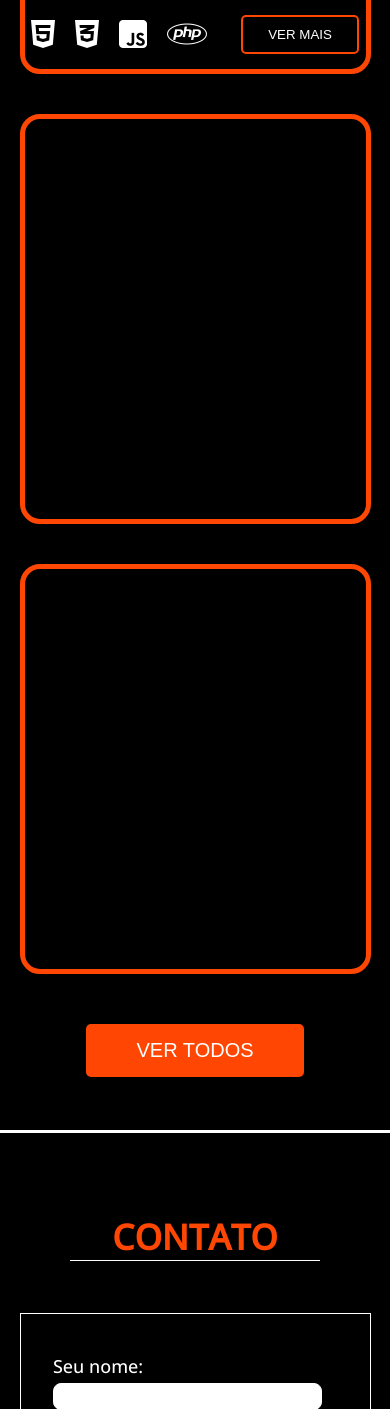
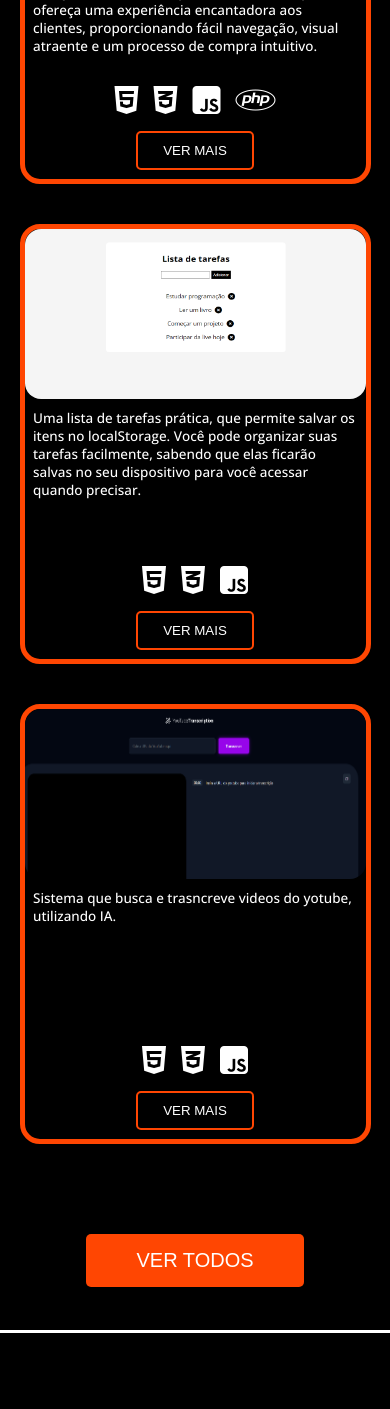
Before and after one commit to gsocria/portfolio, a PHP site: page / in a window 390 px wide. Shown: the part 2807-4216 px from the top of the page. Run offline with PHP 8.4, Linux system fonts and the light colour scheme; some libraries are stand-ins or nearby versions.

Commit message:
subindo alteracoes

```diff
--- a/assets/css/style.css
+++ b/assets/css/style.css
@@ -567,7 +567,7 @@ body {
 
     .minhas-skills {
     width: 100%;
-    height: 500px;
+    height: 550px;
     margin-top: 10px;
     border-bottom: 1px solid var(--branco) ;
 }
@@ -692,20 +692,15 @@ body {
 }
 
 .footer-projeto {
-    width: 100%;
+    width: 90%;
     display: flex;
-    justify-content: center;
-    gap: 40%;
+    justify-content: space-between;
     align-items: center;
     height: 50px;
     margin-top: 15px;
+    margin: 0 auto;
 }
 
-.icons-projeto {
-    display: flex;
-    justify-content: space-between;
-
-}
 
 .icons-projeto ul {
     display: flex;
@@ -742,7 +737,6 @@ body {
 .btn-verTodos {
    width: 100%;
    text-align: center;
-   margin-top: 50px;
 }
 
 .btn-verTodos button {
@@ -773,7 +767,7 @@ body {
     #projetos {
         width: 100%;
         padding-top: 80px;
-        height: 2100px;
+        height: 2250px;
     }
 
     .titulo-projetos {
@@ -805,7 +799,7 @@ body {
 
     .meu-projeto {
         width: 550px;
-        height: 410px;
+        height: 440px;
         border: 5px solid var(--laranja);
         border-radius: 20px;
     }
@@ -824,35 +818,35 @@ body {
     }
 
     .text-projeto p {
-        font-size: 15px;
+        font-size: 13.5px;
         color: var(--branco);
         transition: color 0.5s ease;
     }
 
     .footer-projeto {
         width: 100%;
-        display: flex;
-        justify-content: center;
-        gap: 10%;
-        align-items: center;
         height: 50px;
         margin-top: 15px;
+        display: block;
     }
 
     .icons-projeto {
-        display: flex;
-        justify-content: space-between;
-
+        justify-content: center;
     }
 
     .icons-projeto ul {
+        justify-content: center;
         display: flex;
-        gap: 20px;
-        align-items: center;
+        gap: 15px;
     }
+
 
     .icons-projeto i {
         transition: color 0.5s ease;
+    }
+
+    .botao-projeto {
+        text-align: center;
     }
 
     .botao-projeto button {
@@ -864,6 +858,7 @@ body {
         transition: 1s;
         cursor: pointer;
         transition: background-color 0.5s ease;
+        margin-top: 20px;
     }
 
     .botao-projeto button a {
@@ -1097,7 +1092,7 @@ body {
 
 .area textarea {
     resize: none;
-    color: var(--primary-color);
+    color: black;
     font-size: 18px;
     width: 90%;
 }
--- a/index.php
+++ b/index.php
@@ -1,5 +1,6 @@
 <!DOCTYPE html>
 <html lang="pt-br">
+
 <head>
     <meta charset="UTF-8">
     <meta name="viewport" content="width=device-width, initial-scale=1.0">
@@ -9,6 +10,7 @@
 
     <title>Portfólio</title>
 </head>
+
 <body>
     <header>
         <section class="navbar">
@@ -40,7 +42,7 @@
                 </div>
             </div>
 
-            <div class="menu-mobile" >
+            <div class="menu-mobile">
                 <div class="linha1"></div>
                 <div class="linha2"></div>
                 <div class="linha3"></div>
@@ -90,24 +92,24 @@
 
                     <div class="subTexto-sobre">
                         <p>
-                            Sou um desenvolvedor altamente motivado e apaixonado pela criação de soluções
-                            inovadoras.
-                            Com mais de cinco anos de experiência em desenvolvimento de software,
-                            adquiri habilidades técnicas sólidas e uma compreensão profunda dos princípios de
-                            programação
+                            Meu nome é Guilherme Gonçalves sou um desenvolvedor altamente motivado e apaixonado pela criação de soluções inovadoras. Com experiência em desenvolvimento de software e uma compreensão dos princípios fundamentais de programação, estou entusiasmado em continuar crescendo, aprendendo e contribuindo para projetos desafiadores.
                         </p>
                     </div>
 
                     <div class="icons-sobre">
                         <ul>
                             <li>
-                                <a href="https://github.com/gsocria?tab=repositories" target="_blank"><i class="fa-brands fa-github fa-2xl" style="color: var(--branco);"></i></a>
+                                <a href="https://github.com/gsocria?tab=repositories" target="_blank"><i
+                                        class="fa-brands fa-github fa-2xl" style="color: var(--branco);"></i></a>
                             </li>
                             <li>
-                                <a href="https://www.linkedin.com/in/guilherme-gon%C3%A7alves-de-souza-7941b2273/" target="_blank"><i class="fa-brands fa-linkedin fa-2xl" style="color: var(--branco);"></i></a>
+                                <a href="https://www.linkedin.com/in/guilherme-gon%C3%A7alves-de-souza-7941b2273/"
+                                    target="_blank"><i class="fa-brands fa-linkedin fa-2xl"
+                                        style="color: var(--branco);"></i></a>
                             </li>
                             <li>
-                                <a href="https://wa.me/5533999415207" target="_blank"> <i class="fa-brands fa-whatsapp fa-2xl" style="color: var(--branco);"></i></i></a>
+                                <a href="https://wa.me/5533999415207" target="_blank"> <i
+                                        class="fa-brands fa-whatsapp fa-2xl" style="color: var(--branco);"></i></i></a>
                             </li>
                         </ul>
                     </div>
@@ -190,7 +192,10 @@
 
                     <div class="text-projeto">
                         <p>
-                        Torneios.gg é um empreendimento pessoal em desenvolvimento, dedicado ao público dos e-Sports. O objetivo central desse projeto é proporcionar uma plataforma abrangente que permita aos usuários participar, monitorar e promover torneios em diversas modalidades dos e-Sports.</p>
+                            Torneios.gg é um empreendimento pessoal em desenvolvimento, dedicado ao público dos
+                            e-Sports. O objetivo central desse projeto é proporcionar uma plataforma abrangente que
+                            permita aos usuários participar, monitorar e promover torneios em diversas modalidades dos
+                            e-Sports.</p>
                     </div>
 
                     <div class="footer-projeto">
@@ -214,14 +219,14 @@
 
                 <div class="meu-projeto">
 
-                <div class="foto-projeto">
-                        <img src="./assets/img/Captura de Tela (2)-fotor-2023062314418.png" alt="">
+                    <div class="foto-projeto">
+                        <img src="./assets/img/lojaKAVG.PNG" alt="">
 
                     </div>
 
                     <div class="text-projeto">
                         <p>
-                        Torneios.gg é um empreendimento pessoal em desenvolvimento, dedicado ao público dos e-Sports. O objetivo central desse projeto é proporcionar uma plataforma abrangente que permita aos usuários participar, monitorar e promover torneios em diversas modalidades dos e-Sports.</p>
+                            O KAVG é um projeto pessoal de e-commerce voltado para a venda de produtos de confeitaria, desde bolos e cupcakes até doces personalizados. O objetivo é criar uma plataforma online que ofereça uma experiência encantadora aos clientes, proporcionando fácil navegação, visual atraente e um processo de compra intuitivo.</p>
                     </div>
 
                     <div class="footer-projeto">
@@ -237,19 +242,75 @@
                         </div>
                         <div class="botao-projeto">
                             <button>
-                                <a href="https://github.com/gsocria/Torneio.gg" target="_blank"> VER MAIS </a>
+                                <a href="https://github.com/oGuilherme1/KAVG.ourmet/tree/main" target="_blank"> VER MAIS </a>
                             </button>
                         </div>
                     </div>
 
                 </div>
+
                 <div class="meu-projeto">
 
-                </div>
-                <div class="meu-projeto">
+                    <div class="foto-projeto">
+                        <img src="./assets/img/Captura de Tela (6)-fotor-20230626161543.png" alt="">
+
+                    </div>
+
+                    <div class="text-projeto">
+                        <p>
+                            Uma lista de tarefas prática, que permite salvar os itens no localStorage. Você pode organizar suas tarefas facilmente, sabendo que elas ficarão salvas no seu dispositivo para você acessar quando precisar. </p>
+                    </div>
+
+                    <div class="footer-projeto">
+                        <div class="icons-projeto">
+                            <div>
+                                <ul>
+                                    <li><i class="fa-brands fa-html5 fa-2xl" style="color: var(--branco);"></i></li>
+                                    <li><i class="fa-brands fa-css3-alt fa-2xl" style="color: var(--branco);"></i></li>
+                                    <li><i class="fa-brands fa-square-js fa-2xl" style="color: var(--branco);"></i></li>
+                                </ul>
+                            </div>
+                        </div>
+                        <div class="botao-projeto">
+                            <button>
+                                <a href="https://github.com/gsocria/listaTarefa" target="_blank"> VER MAIS </a>
+                            </button>
+                        </div>
+                    </div>
 
                 </div>
+
+
+                <div class="meu-projeto">
+                    <div class="foto-projeto">
+                        <img src="./assets/img/foto_IA.PNG" alt="">
+
+                    </div>
+
+                    <div class="text-projeto">
+                        <p>
+                            Sistema que busca e trasncreve videos do yotube, utilizando IA.
+                        </p>
+                    </div>
+
+                    <div class="footer-projeto">
+                        <div class="icons-projeto">
+                            <div>
+                                <ul>
+                                    <li><i class="fa-brands fa-html5 fa-2xl" style="color: var(--branco);"></i></li>
+                                    <li><i class="fa-brands fa-css3-alt fa-2xl" style="color: var(--branco);"></i></li>
+                                    <li><i class="fa-brands fa-square-js fa-2xl" style="color: var(--branco);"></i></li>
+                                </ul>
+                            </div>
+                        </div>
+                        <div class="botao-projeto">
+                            <button>
+                                <a href="https://github.com/oGuilherme1/Transcricao-com-IA" target="_blank"> VER MAIS </a>
+                            </button>
+                        </div>
+                    </div>
             </div>
+
 
             <div class="btn-verTodos">
                 <button>
@@ -310,4 +371,5 @@
     <script src="./assets/js/script.js"></script>
 
 </body>
+
 </html>
```
Also changed, not shown: assets/img/Captura de Tela (6)-fotor-20230626161543.png (added), assets/img/Captura de Tela (7)-fotor-2023062616130.png (added), assets/img/Captura de tela 2023-06-26 163051-fotor-20230626163217.png (added), assets/img/foto_IA.PNG (added), assets/img/lojaKAVG.PNG (added).
